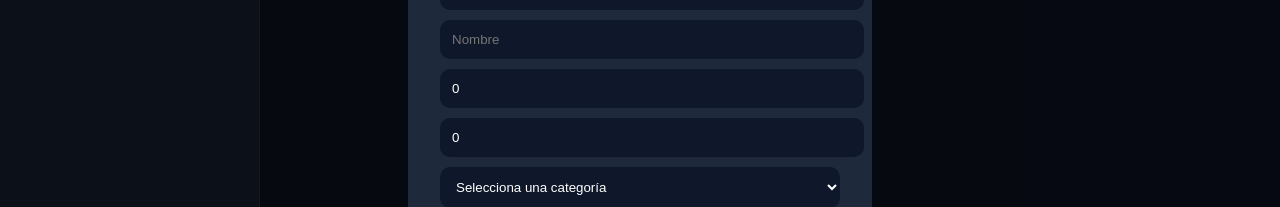
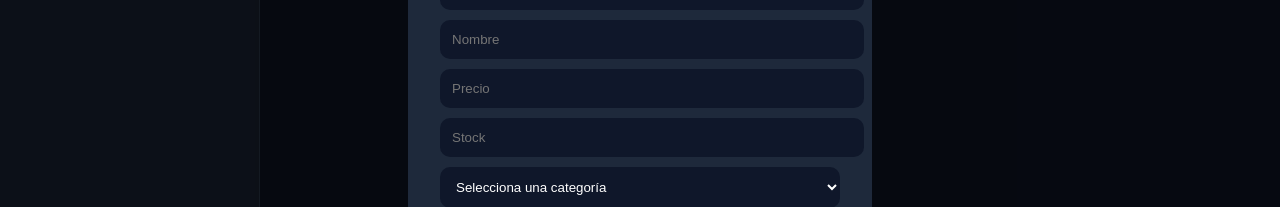
Before and after one commit to Jhoan-pro/GLOW_MOD-tienda-de-ropa-, an Angular app: page /admin-dashboard/products in a window 1280 px wide. Both pictures are taken after a click on the button "Agregar producto". Shown: the part 287-494 px from the top of the page. Built offline with nearby package versions, Linux system fonts and the light colour scheme.

Commit message:
mejora de agregar productos, estilos y inputs

```diff
--- a/src/app/product-form/product-form.css
+++ b/src/app/product-form/product-form.css
@@ -27,8 +27,8 @@ button {
     margin-bottom: 10px;
 
 }.imagen img {
-    width: 100px;
-    height: 100px;
+    width: 100%;
+    height: 100%;
     object-fit: cover;
     border-radius: 12px;
     border: solid 2px black;
--- a/src/app/product-form/product-form.html
+++ b/src/app/product-form/product-form.html
@@ -1,4 +1,4 @@
-<h3 >{{ isEditing ? 'Editar producto' : 'Agregar producto' }} </h3>
+<h3>{{ isEditing ? 'Editar producto' : 'Agregar producto' }} </h3>
 
 <div class="imagen" *ngIf="product.image">
   <img [src]="product.image" width="100">
@@ -8,11 +8,13 @@
 
 
 <input type="text" placeholder="Nombre" [(ngModel)]="product.name" [disabled]="viewMode">
-<input type="number" placeholder="Precio" [(ngModel)]="product.price" [disabled]="viewMode" min="0">
-<input type="number" placeholder="Stock" [(ngModel)]="product.stock" [disabled]="viewMode" min="0">
+<input type="number" placeholder="Precio" [ngModel]="product.price === 0 ? null : product.price"
+  (ngModelChange)="product.price = $event ?? 0" [disabled]="viewMode" min="0">
+<input type="number" placeholder="Stock" [ngModel]="product.stock === 0 ? null : product.stock"
+  (ngModelChange)="product.stock = $event ?? 0" [disabled]="viewMode" min="0">
 
 <select [(ngModel)]="product.category" [disabled]="viewMode">
-  <option value="" >Selecciona una categoría</option>
+  <option value="">Selecciona una categoría</option>
   <option *ngFor="let cat of categories" [value]="cat">
     {{ cat }}
   </option>
```
